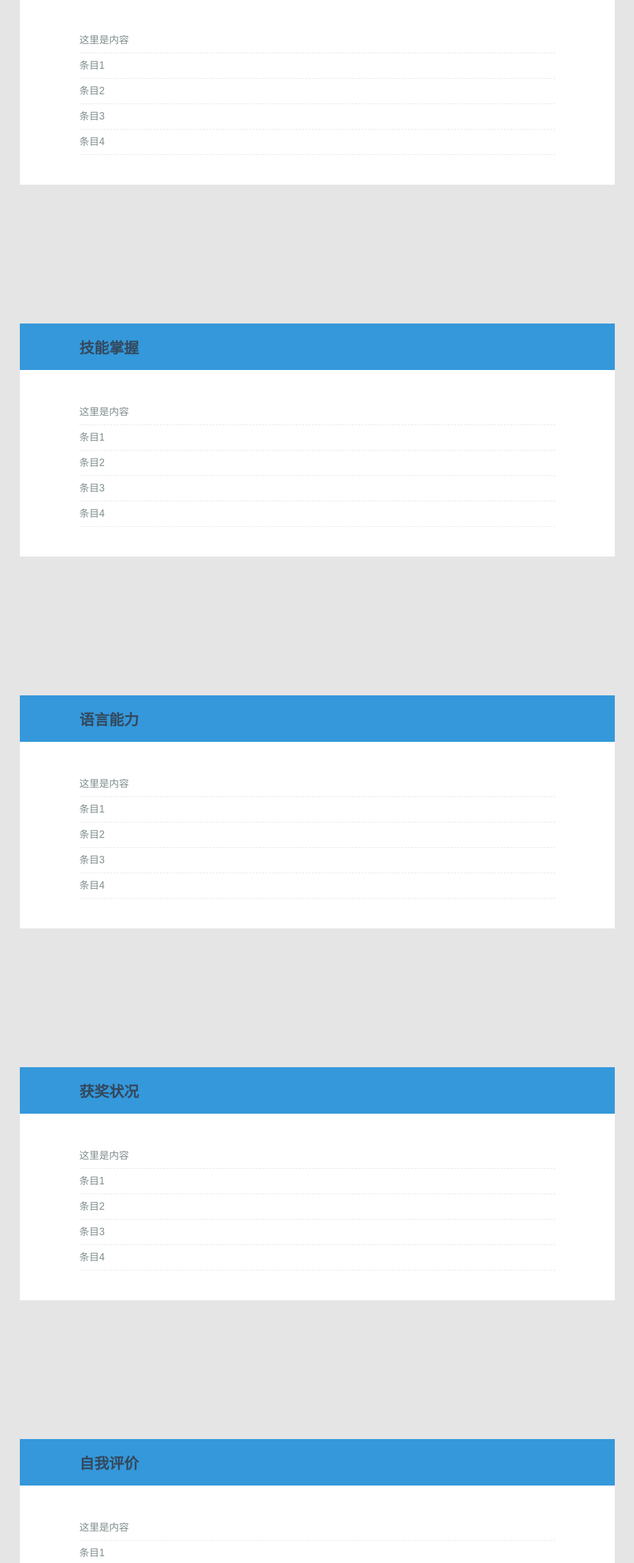
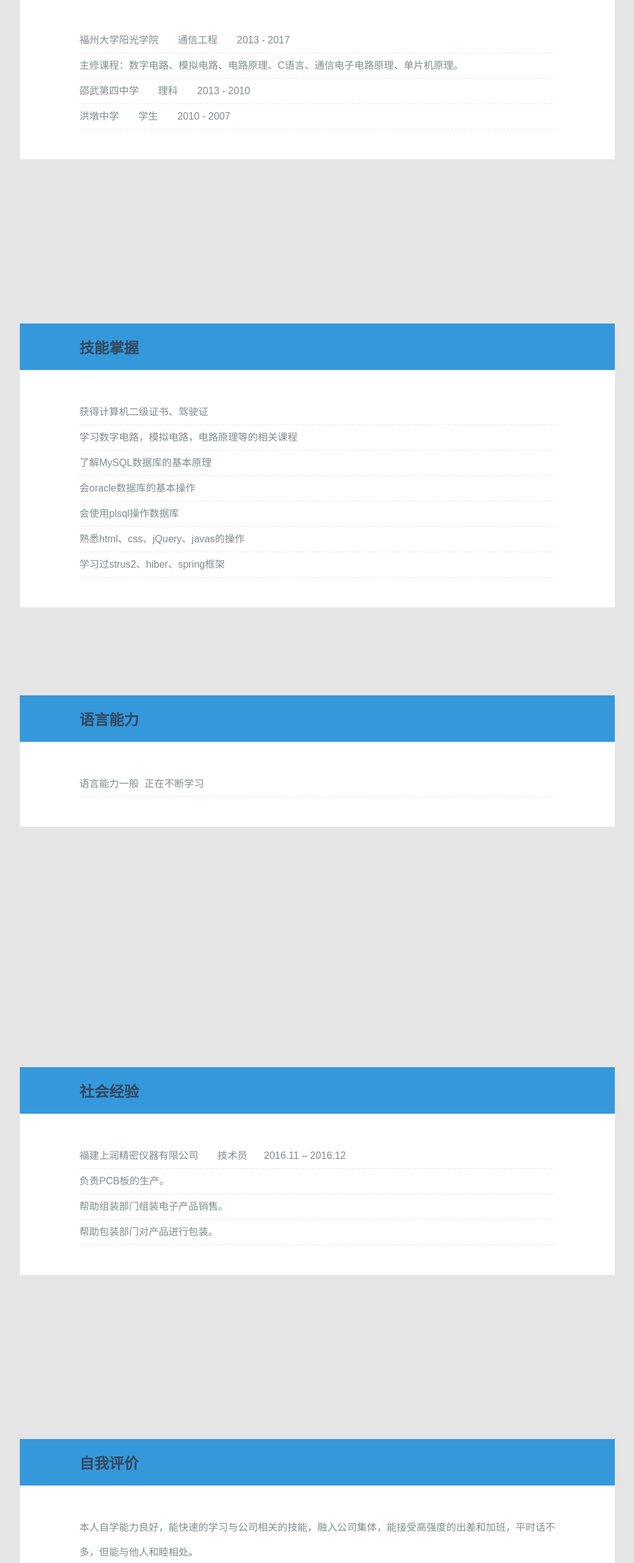
Before and after one commit to 1558521716/Myresume, a plain HTML site: page index.html in a window 1280 px wide. Shown: the part 278-2800 px from the top of the page at 62% size, without its empty margins (128-1151 px from the left). Drawn offline with Linux system fonts and the light colour scheme.

Commit message:
Update index.html

```diff
--- a/index.html
+++ b/index.html
@@ -1,9 +1,11 @@
 <!DOCTYPE html>
 <html lang=zh-CN>
+
 <head>
     <meta charset="UTF-8">
 
     <title>Yang Jinhong的简历</title>
+
 
     <style>
         body {
@@ -49,6 +51,10 @@
 			}
 		#img1 img{width:100%;height:100%;}
 		#music{
+			float: right;
+			margin-top: -70px;
+		}
+		#right1{
 			margin-right: 0px;
 		}
         div.nav {
@@ -59,7 +65,7 @@
             display: inline-block;
             list-style: none;
             position: relative;
-            background: #3498DB;
+            background: #848A7C;
         }
         div.nav li:before {
             content: '';
@@ -327,19 +333,22 @@
     		controls="controls" 显示控制按钮的那一栏的
     		preload="auto"在音频在页面加载时进行加载，预备播放。如果使用 “autoplay”，则忽略该属性
     	-->
-    	<div id="music">
-    		<audio autoplay="autoplay" controls="controls" loop="loop" preload="auto"
-            src="img/张信哲 - 太想爱你.mp3">
-		</audio>
-    	</div>
+
 
         <h1>杨金鸿的简历</h1>
+		<div id="music">
+    		<audio autoplay="autoplay" controls="controls" loop="loop" preload="auto"
+	     	   		src="img/张信哲 - 太想爱你.mp3">
+			</audio>
+		</div>
         <div class="myinfo">
             <p><span class="icon icon-person"></span>姓名：杨金鸿</p>
             <p><span class="icon icon-home"></span>就读学校：福州大学</p>
             <p><span class="icon icon-stats"></span>学院：阳光学院</p>
             <p><span class="icon icon-tag"></span>专业：通信工程</p>
-            <p><span class="icon icon-mail"></span>邮箱：1558521716@qq.com</p>
+            <p><span class="icon icon-mail"></span>邮箱：1558521716@qq.com </p>
+
+
         </div>
         <div id="img1">
         	<img src="img/bai.jpg" />
@@ -349,7 +358,7 @@
                 <li><a href="#edu">教育经历</a></li>
                 <li><a href="#skill">技能掌握</a></li>
                 <li><a href="#lang">语言能力</a></li>
-                <li><a href="#award">获奖状况</a></li>
+                <li><a href="#award">社会经验</a></li>
                 <li><a href="#word">自我评价</a></li>
             </ul>
         </div>
@@ -358,51 +367,48 @@
             <div class="section" id="edu">
                 <h2>教育经历</h2>
                 <div class="content">
-                    <p>这里是内容</p>
-                    <p>条目1</p>
-                    <p>条目2</p>
-                    <p>条目3</p>
-                    <p>条目4</p>
+                	<!--
+                    	&nbsp;空格的转义字符
+                    -->
+                    <p>福州大学阳光学院    &nbsp;&nbsp;&nbsp;&nbsp;&nbsp;&nbsp;通信工程 &nbsp;&nbsp;&nbsp;&nbsp;&nbsp;&nbsp;2013 - 2017</p>
+                    <p>主修课程：数字电路、模拟电路、电路原理、C语言、通信电子电路原理、单片机原理。</p>
+                    <p>邵武第四中学   &nbsp;&nbsp;&nbsp;&nbsp;&nbsp;&nbsp;理科 &nbsp;&nbsp;&nbsp;&nbsp;&nbsp;&nbsp;2013 - 2010</p>
+                   	<p>洪墩中学    &nbsp;&nbsp;&nbsp;&nbsp;&nbsp;&nbsp;学生 &nbsp;&nbsp;&nbsp;&nbsp;&nbsp;&nbsp;2010 - 2007</p>
+
                 </div>
             </div>
             <div class="section" id="skill">
                 <h2>技能掌握</h2>
                 <div class="content">
-                    <p>这里是内容</p>
-                    <p>条目1</p>
-                    <p>条目2</p>
-                    <p>条目3</p>
-                    <p>条目4</p>
+                    <p>获得计算机二级证书、驾驶证</p>
+                    <p>学习数字电路，模拟电路，电路原理等的相关课程</p>
+                    <p>了解MySQL数据库的基本原理</p>
+                    <p>会oracle数据库的基本操作</p>
+                    <p>会使用plsql操作数据库</p>
+                    <p>熟悉html、css、jQuery、javas的操作</p>
+                    <p>学习过strus2、hiber、spring框架</p>
                 </div>
             </div>
             <div class="section" id="lang">
                 <h2>语言能力</h2>
                 <div class="content">
-                    <p>这里是内容</p>
-                    <p>条目1</p>
-                    <p>条目2</p>
-                    <p>条目3</p>
-                    <p>条目4</p>
+                    <p>语言能力一般&nbsp;&nbsp;正在不断学习</p>
                 </div>
             </div>
             <div class="section" id="award">
-                <h2>获奖状况</h2>
+                <h2>社会经验</h2>
                 <div class="content">
-                    <p>这里是内容</p>
-                    <p>条目1</p>
-                    <p>条目2</p>
-                    <p>条目3</p>
-                    <p>条目4</p>
+                    <p>福建上润精密仪器有限公司 &nbsp;&nbsp;&nbsp;&nbsp;&nbsp;&nbsp;技术员&nbsp;&nbsp;&nbsp;&nbsp;&nbsp;&nbsp;2016.11 – 2016.12</p>
+                    <p>负责PCB板的生产。</p>
+                    <p>帮助组装部门组装电子产品销售。 </p>
+                    <p>帮助包装部门对产品进行包装。</p>
                 </div>
             </div>
             <div class="section" id="word">
                 <h2>自我评价</h2>
                 <div class="content">
-                    <p>这里是内容</p>
-                    <p>条目1</p>
-                    <p>条目2</p>
-                    <p>条目3</p>
-                    <p>条目4</p>
+                    <p>本人自学能力良好，能快速的学习与公司相关的技能，融入公司集体，能接受高强度的出差和加班，平时话不多，但能与他人和睦相处。</p>
+                    <p>平时会逛一逛播客园、Stack Overflow、github、csdn。</p>
                 </div>
             </div>
         </div>
```
